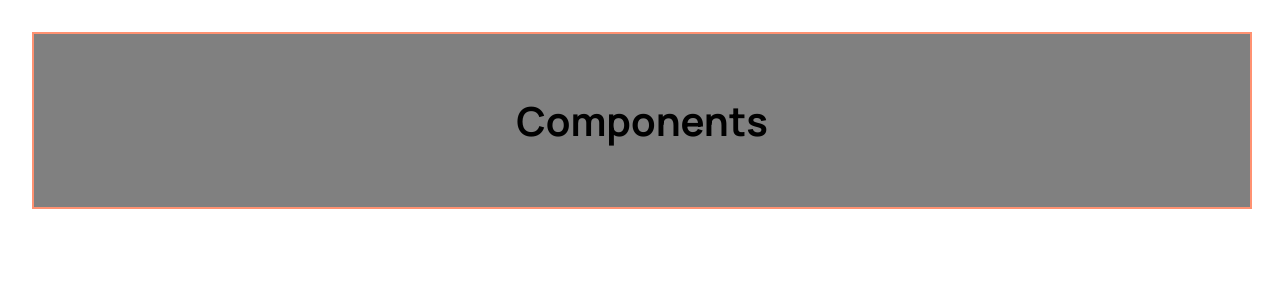
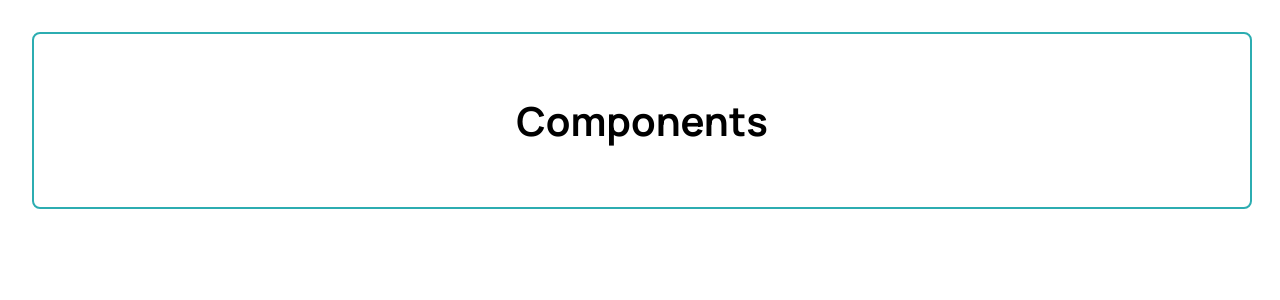
Before and after one commit to include-davis/ielc_repo, a React (Create React App) app: page /components in a window 1280 px wide. Shown: the top 300 px of the page. Built offline with nearby package versions, Linux system fonts and the light colour scheme.

Commit message:
Fixed Components page

```diff
--- a/src/Pages/CSS/Components.css
+++ b/src/Pages/CSS/Components.css
@@ -9,9 +9,9 @@
     width: calc(100vw - 128px);
     margin: 32px;
     padding: 32px;
-    border: solid 2px var(--primary-light);
+    border: solid 2px var(--secondary-teal);
+    border-radius: 8px;
 
     align-items: center;
     text-align: center;
-    background-color: gray;
 }
--- a/src/Pages/JS/Components.js
+++ b/src/Pages/JS/Components.js
@@ -1,14 +1,11 @@
 import React from 'react';
 import "../CSS/Components.css"
-import InstaIcon from "../../Components/JS/InstaIcon"
-import MailIcon from "../../Components/JS/MailIcon"
-import FacebookIcon from "../../Components/JS/FacebookIcon"
 
 export default function Components() {
-
     return (
         <div className='container'>
             <h1>Components</h1>
+
         </div>
     )
 }
```
